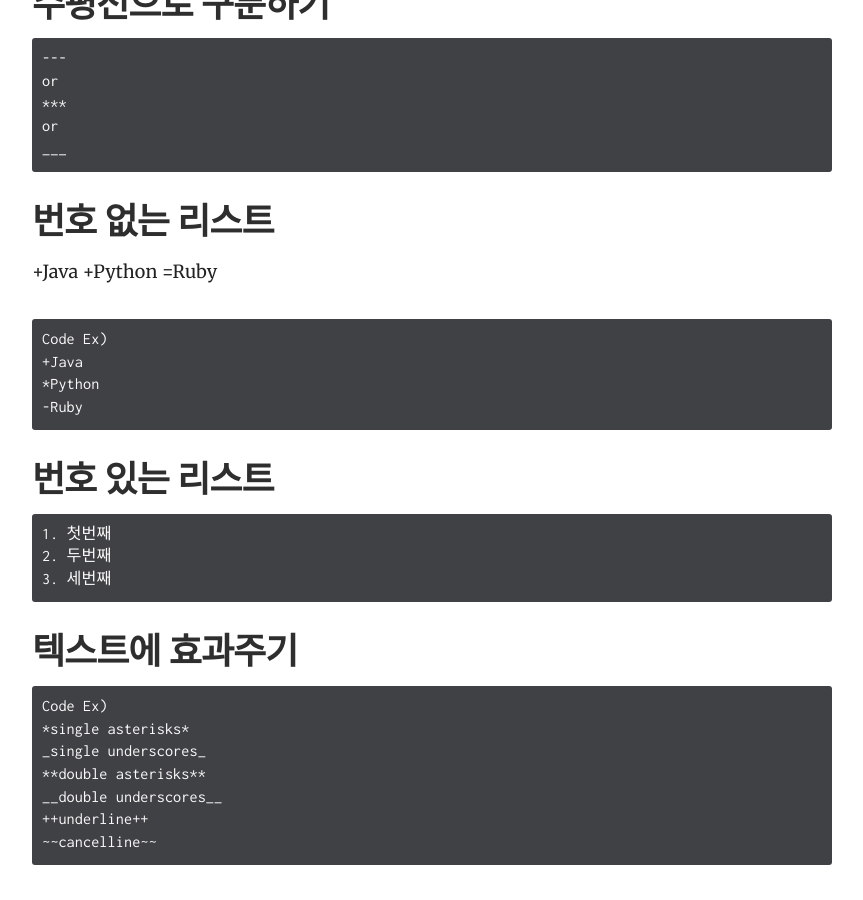
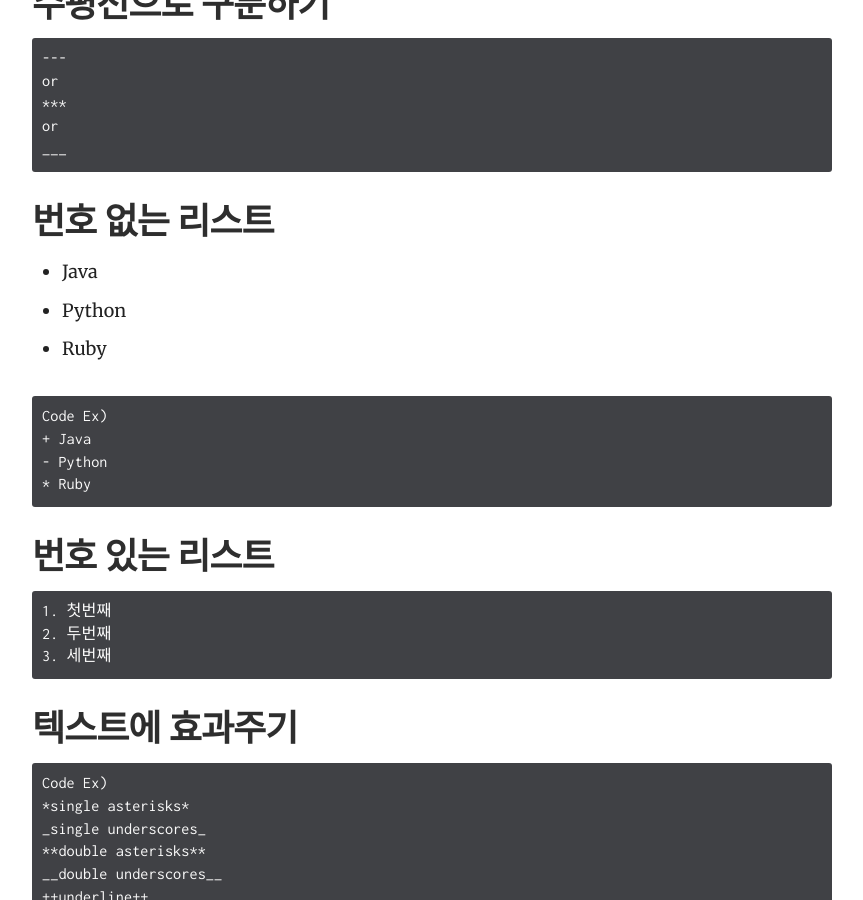
Before and after one commit to j2yes/j2yes.github.io, a Jekyll site: the page built from index.md, in a window 1280 px wide and 900 px high, scrolled down 1832 px. Shown: the whole window, without its empty margins (358-1221 px from the left). Built offline with Jekyll 4.4.1, drawn with Linux system fonts in a browser that asks for light colours; comment, search, counter and statistics services are not loaded.

````diff
--- a/index.md
+++ b/index.md
@@ -68,15 +68,15 @@ ___
 
 ## 번호 없는 리스트
 
-+Java
-+Python
-=Ruby
++ Java
+- Python
+* Ruby
 
 ```
 Code Ex)
-+Java
-*Python
--Ruby
++ Java
+- Python
+* Ruby
 ```
 ## 번호 있는 리스트
 
````
